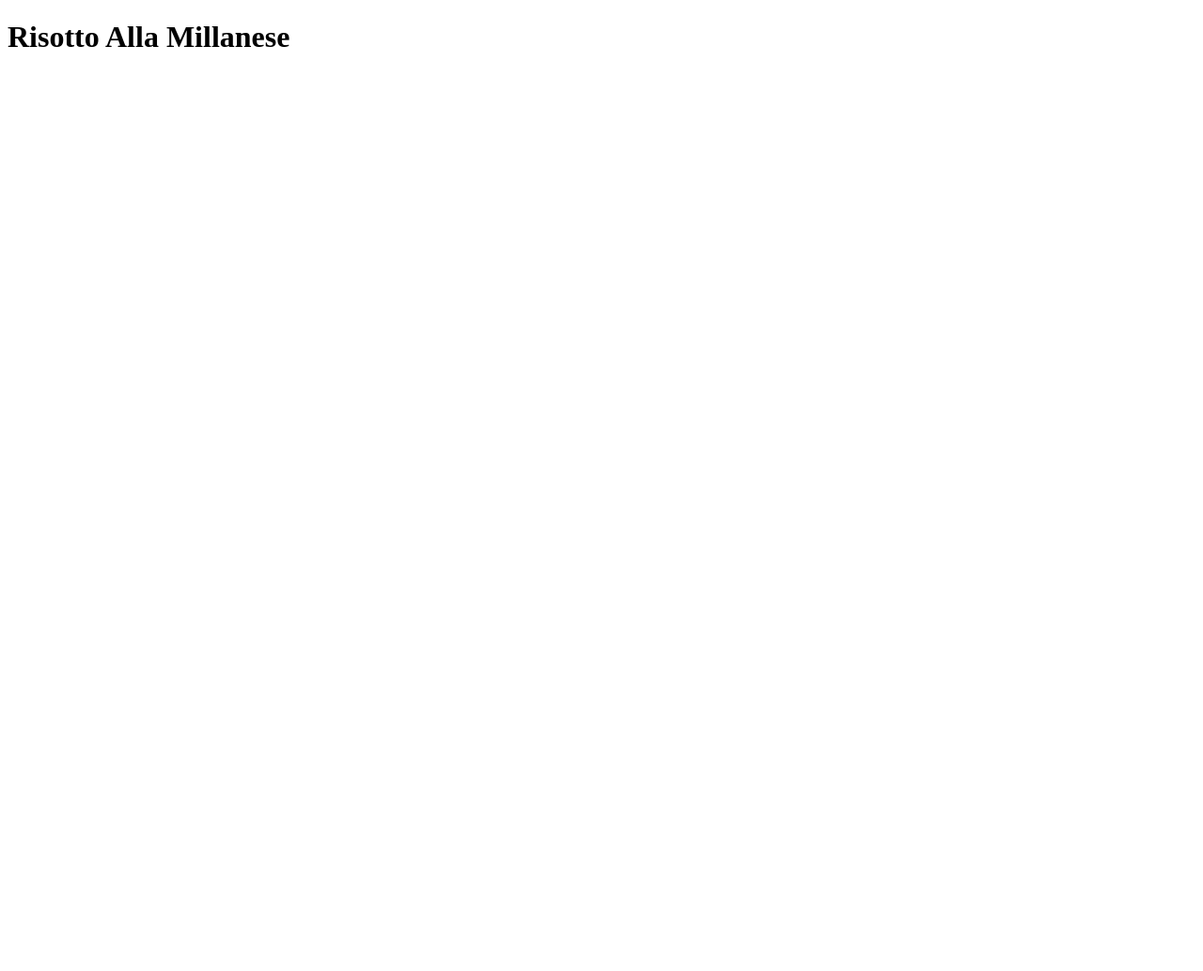
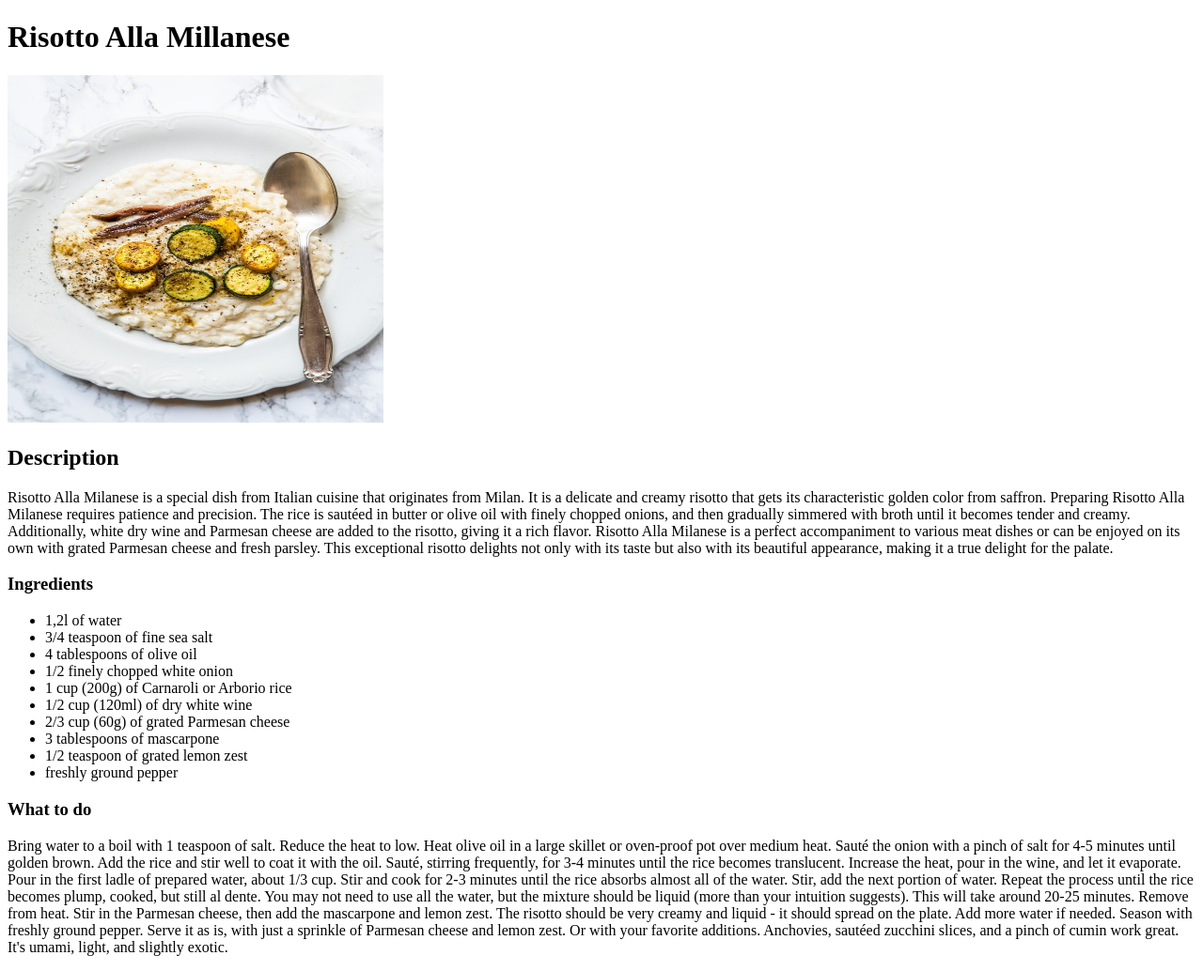
Before and after one commit to MarcinJelczu/Odin-Recipes, a plain HTML site: page Recipes/risotto_mill.html in a window 1280 px wide. Shown: the whole page at 94% size. Before the commit the page ends 800 px from the top, so only its background shows below. Drawn offline with Linux system fonts and the light colour scheme.

Commit message:
Deleting Carbonara rec., compliting all recipes sites

```diff
--- a/Recipes/risotto_mill.html
+++ b/Recipes/risotto_mill.html
@@ -1,12 +1,73 @@
 <!DOCTYPE html>
 <html lang="en">
-<head>
-    <meta charset="UTF-8">
-    <meta http-equiv="X-UA-Compatible" content="IE=edge">
-    <meta name="viewport" content="width=device-width, initial-scale=1.0">
+  <head>
+    <meta charset="UTF-8" />
+    <meta http-equiv="X-UA-Compatible" content="IE=edge" />
+    <meta name="viewport" content="width=device-width, initial-scale=1.0" />
     <title>Risotto Alla Millanese</title>
-</head>
-<body>
+  </head>
+  <body>
     <h1>Risotto Alla Millanese</h1>
-</body>
+    <img
+      src="../images/Risotto.jpg"
+      alt="Risotto image"
+      width="400px"
+      height="370px"
+    />
+    <div class="Description">
+      <h2>Description</h2>
+      <p>
+        Risotto Alla Milanese is a special dish from Italian cuisine that
+        originates from Milan. It is a delicate and creamy risotto that gets its
+        characteristic golden color from saffron. Preparing Risotto Alla
+        Milanese requires patience and precision. The rice is sautéed in butter
+        or olive oil with finely chopped onions, and then gradually simmered
+        with broth until it becomes tender and creamy. Additionally, white dry
+        wine and Parmesan cheese are added to the risotto, giving it a rich
+        flavor. Risotto Alla Milanese is a perfect accompaniment to various meat
+        dishes or can be enjoyed on its own with grated Parmesan cheese and
+        fresh parsley. This exceptional risotto delights not only with its taste
+        but also with its beautiful appearance, making it a true delight for the
+        palate.
+      </p>
+    </div>
+    <div class="Ingredients">
+      <h3>Ingredients</h3>
+      <ul>
+        <li>1,2l of water</li>
+        <li>3/4 teaspoon of fine sea salt</li>
+        <li>4 tablespoons of olive oil</li>
+        <li>1/2 finely chopped white onion</li>
+        <li>1 cup (200g) of Carnaroli or Arborio rice</li>
+        <li>1/2 cup (120ml) of dry white wine</li>
+        <li>2/3 cup (60g) of grated Parmesan cheese</li>
+        <li>3 tablespoons of mascarpone</li>
+        <li>1/2 teaspoon of grated lemon zest</li>
+        <li>freshly ground pepper</li>
+      </ul>
+    </div>
+    <div class="procedure">
+      <h3>What to do</h3>
+      <p>
+        Bring water to a boil with 1 teaspoon of salt. Reduce the heat to low.
+        Heat olive oil in a large skillet or oven-proof pot over medium heat.
+        Sauté the onion with a pinch of salt for 4-5 minutes until golden brown.
+        Add the rice and stir well to coat it with the oil. Sauté, stirring
+        frequently, for 3-4 minutes until the rice becomes translucent. Increase
+        the heat, pour in the wine, and let it evaporate. Pour in the first
+        ladle of prepared water, about 1/3 cup. Stir and cook for 2-3 minutes
+        until the rice absorbs almost all of the water. Stir, add the next
+        portion of water. Repeat the process until the rice becomes plump,
+        cooked, but still al dente. You may not need to use all the water, but
+        the mixture should be liquid (more than your intuition suggests). This
+        will take around 20-25 minutes. Remove from heat. Stir in the Parmesan
+        cheese, then add the mascarpone and lemon zest. The risotto should be
+        very creamy and liquid - it should spread on the plate. Add more water
+        if needed. Season with freshly ground pepper. Serve it as is, with just
+        a sprinkle of Parmesan cheese and lemon zest. Or with your favorite
+        additions. Anchovies, sautéed zucchini slices, and a pinch of cumin work
+        great. It's umami, light, and slightly exotic.
+      </p>
+    </div>
+  </body>
 </html>
```
Also changed, not shown: Recipes/Al_Limone.html (added, +64 -0 lines), Recipes/Spaghetti_Carbonara.html (deleted, +0 -12 lines), index.html (+1 -1 lines), images/Pasta_Al_Limone.jpg (added), images/Risotto.jpg (added).
